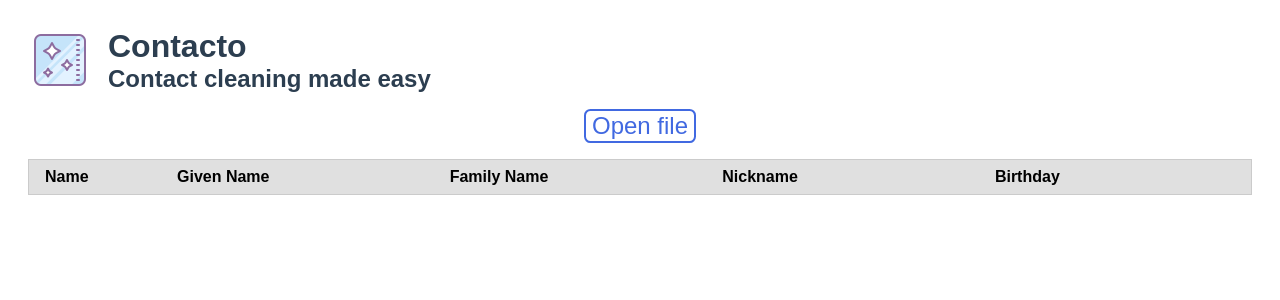
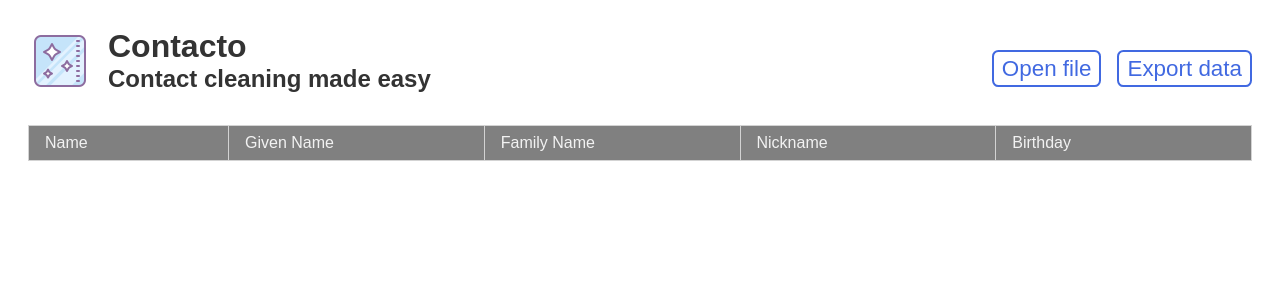
Before and after one commit to Shuunen/contacto, a Vue app: page / in a window 1280 px wide. Shown: the top 300 px of the page. Built offline with nearby package versions, Linux system fonts and the light colour scheme.

Commit message:
styling refacto

```diff
--- a/src/App.vue
+++ b/src/App.vue
@@ -1,22 +1,38 @@
 <template>
   <div id="app">
-    <Header/>
-    <FileLoader/>
-    <TableEditor />
+    <div class="line margin-bottom">
+      <Header/>
+      <FileHandler class="push-right"/>
+    </div>
+    <TableEditor/>
   </div>
 </template>
 
 <script>
 import Header from './components/Header.vue'
-import FileLoader from './components/FileLoader.vue'
+import FileHandler from './components/FileHandler.vue'
 import TableEditor from './components/TableEditor.vue'
+import * as storage from './storage'
+import eventBus from './event-bus'
 
 export default {
   name: 'app',
   components: {
-    FileLoader,
+    FileHandler,
     Header,
     TableEditor
+  },
+  mounted () {
+    this.checkSavedFile()
+  },
+  methods: {
+    checkSavedFile () {
+      console.log('app : checking for saved file')
+      storage
+        .get('file')
+        .then(data => eventBus.$emit('file-read', data))
+        .catch(() => console.log('app : no previousky saved file found'))
+    }
   }
 }
 </script>
@@ -26,13 +42,27 @@ export default {
   font-family: sans-serif;
   -webkit-font-smoothing: antialiased;
   text-align: center;
-  color: #2c3e50;
+  color: var(--color-black);
   padding: 20px;
   font-size: 16px;
+  --color-primary: royalblue;
+  --color-black: #333;
+  --color-white: #f2f2f2;
+  --color-grey: grey;
+  --color-lightgrey: lightgrey;
+}
+
+#app * {
+  box-sizing: border-box;
 }
 
 .line {
   display: flex;
+  align-items: center;
+}
+
+.line .push-right {
+  margin-left: auto;
 }
 
 .col {
@@ -40,14 +70,51 @@ export default {
   flex-direction: column;
 }
 
-button {
+.button {
   background-color: transparent;
+  cursor: pointer;
+}
+
+.border,
+.button {
   border: 2px solid;
-  font-size: 1.5rem;
-  color: royalblue;
-  border-radius: .4rem;
+}
+
+.border-radius,
+.button {
+  border-radius: 0.4rem;
+}
+
+.font-size,
+.button {
+  font-size: 1.4rem;
+}
+
+.padding,
+.input,
+.button {
+  padding: 0.2rem 0.5rem;
+}
+
+.margin {
   margin: 1rem;
-  cursor: pointer;
+}
+
+.margin-right {
+  margin-right: 1rem;
+}
+
+.margin-bottom {
+  margin-bottom: 1rem;
+}
+
+.color,
+.button {
+  color: var(--color-primary);
+}
+
+.hidden {
+  display: none;
 }
 
 .ellipsis {
@@ -55,4 +122,15 @@ button {
   white-space: nowrap;
   overflow: hidden;
 }
+
+p {
+  margin: 0;
+}
+
+.input {
+  border-color: var(--color-lightgrey);
+  border-style: solid;
+  border-width: 0.05rem;
+  font-size: inherit;
+}
 </style>
--- /dev/null
+++ b/src/components/FileHandler.vue
@@ -0,0 +1,46 @@
+<template>
+  <div class="line">
+    <p class="margin-right font-size color" v-if="fileLoaded">Editing file : {{ fileLoaded.name }}</p>
+    <input class="hidden" type="file" ref="input" @change="onFileSelection" accept=".csv">
+    <button class="button margin-right" @click="selectFile">Open file</button>
+    <button class="button" @click="exportFile">Export data</button>
+  </div>
+</template>
+
+<script>
+import eventBus from '../event-bus'
+
+export default {
+  data () {
+    return {
+      fileLoaded: null,
+      visible: false
+    }
+  },
+  created () {
+    eventBus.$on('file-read', data => this.onFileLoaded(data))
+  },
+  methods: {
+    loadTextFile (file) {
+      var reader = new FileReader()
+      console.log('file : reading', file)
+      reader.onload = event => eventBus.$emit('file-read', { name: file.name, content: event.target.result })
+      reader.readAsText(file)
+    },
+    selectFile () {
+      console.log('file : simulate click on input')
+      this.$refs.input.click()
+    },
+    onFileSelection () {
+      console.log('file : selected file')
+      this.loadTextFile(this.$refs.input.files[0])
+    },
+    async onFileLoaded (file) {
+      this.fileLoaded = file
+    },
+    exportFile () {
+      console.log('file : export')
+    }
+  }
+}
+</script>
--- a/src/components/FileLoader.vue
+++ /dev/null
@@ -1,40 +0,0 @@
-<template>
-  <div class="file-loader">
-    <button class="file-loader--button" @click="selectFile">Open file</button>
-    <input class="file-loader--input" type="file" ref="input" @change="onFileSelection" accept=".csv">
-  </div>
-</template>
-
-<script>
-import eventBus from '../event-bus'
-
-export default {
-  data () {
-    return {
-      visible: false
-    }
-  },
-  methods: {
-    loadTextFile (file) {
-      var reader = new FileReader()
-      console.log('reading file', file)
-      reader.onload = event => eventBus.$emit('file-read', { name: file.name, content: event.target.result })
-      reader.readAsText(file)
-    },
-    selectFile () {
-      console.log('simulate click on input file')
-      this.$refs.input.click()
-    },
-    onFileSelection () {
-      console.log('user selected file')
-      this.loadTextFile(this.$refs.input.files[0])
-    }
-  }
-}
-</script>
-
-<style>
-.file-loader--input {
-  display: none;
-}
-</style>
--- a/src/components/Header.vue
+++ b/src/components/Header.vue
@@ -1,12 +1,10 @@
 <template>
-  <div class="header">
-    <div class="line">
-      <img  class="header--logo" alt="contacto logo" height="64" width="64" src="../assets/icons8-clean-64.png">
+  <div class="header line margin-bottom">
+      <img  class="header--logo margin-right" alt="contacto logo" height="64" width="64" src="../assets/icons8-clean-64.png">
       <div class="col">
         <h1 class="header--title">Contacto</h1>
         <h2 class="header--subtitle">Contact cleaning made easy</h2>
       </div>
-    </div>
   </div>
 </template>
 
@@ -21,7 +19,4 @@ export default {}
   margin-top: 0;
   margin-bottom: 0;
 }
-.header--logo {
-  margin-right: 1rem;
-}
 </style>
--- a/src/components/TableEditor.vue
+++ b/src/components/TableEditor.vue
@@ -1,10 +1,9 @@
 <template>
   <div class="table-editor col">
-    <p v-if="fileLoaded">Editing file : {{ fileLoaded.name }}</p>
     <table class="table">
       <thead>
         <tr>
-          <th style="width:100px">
+          <th style="width:200px">
             <div class="ellipsis">Name</div>
           </th>
           <th v-for="column in columns" :key="column">
@@ -18,7 +17,7 @@
             <div class="name ellipsis">{{ line.Name }}</div>
           </td>
           <td v-for="column in columns" :key="column">
-            <input class="input" v-model="line[column]" />
+            <input class="input" v-model="line[column]">
           </td>
         </tr>
       </tbody>
@@ -27,7 +26,6 @@
 </template>
 
 <script>
-import * as storage from '../storage'
 import * as csv from '../csv'
 import eventBus from '../event-bus'
 
@@ -35,25 +33,14 @@ export default {
   data () {
     return {
       columns: ['Given Name', 'Family Name', 'Nickname', 'Birthday'],
-      fileLoaded: null,
       lines: []
     }
   },
   created () {
-    this.checkSavedFile()
-
     eventBus.$on('file-read', data => this.onFileLoaded(data))
   },
   methods: {
-    checkSavedFile () {
-      console.log('table : checking for saved file')
-      storage
-        .get('file')
-        .then(data => this.onFileLoaded(data))
-        .catch(() => console.log('table : no previousky saved file found'))
-    },
     async onFileLoaded (file) {
-      this.fileLoaded = file
       this.lines = await csv.parse(file.content)
       // console.log('table : line', this.lines)
     }
@@ -63,7 +50,7 @@ export default {
 
 <style>
 .table {
-  border: 1px solid #cbcbcb;
+  border: 1px solid var(--color-lightgrey);
   border-collapse: collapse;
   border-spacing: 0;
   empty-cells: show;
@@ -78,18 +65,18 @@ export default {
 
 .table td {
   background-color: transparent;
-  border-bottom: 1px solid #cbcbcb;
+  border-bottom: 1px solid var(--color-lightgrey);
 }
 
 .table td,
 .table th {
-  border-bottom: 1px solid #cbcbcb;
-  border-left: 1px solid #cbcbcb;
-  border-width: 0 0 1px;
+  border-bottom: 1px solid var(--color-lightgrey);
+  border-left: 1px solid var(--color-lightgrey);
   font-size: inherit;
   margin: 0;
   overflow: visible;
   padding: 0.5em 1em;
+  font-weight: normal;
 }
 
 .table td:first-child,
@@ -98,14 +85,14 @@ export default {
 }
 
 .table thead {
-  background-color: #e0e0e0;
-  color: #000;
+  background-color: var(--color-grey);
+  color: var(--color-white);
   text-align: left;
   vertical-align: bottom;
 }
 
 .table tr:nth-child(2n-1) td {
-  background-color: #f2f2f2;
+  background-color: var(--color-white);
 }
 
 .name {
```
